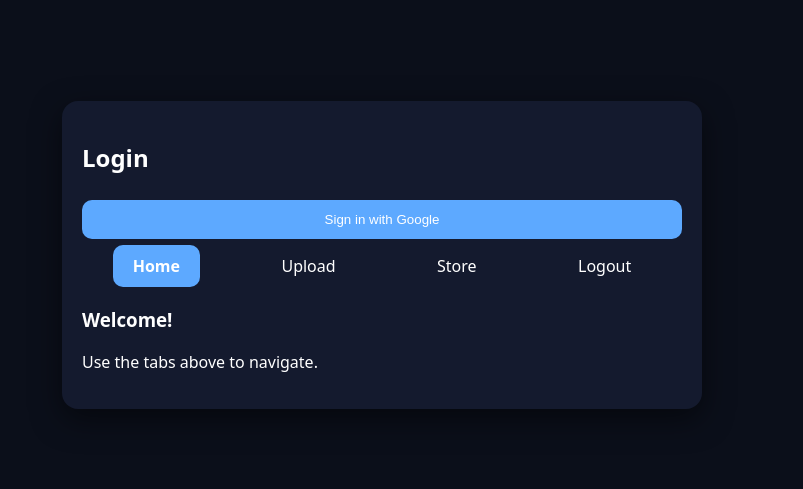
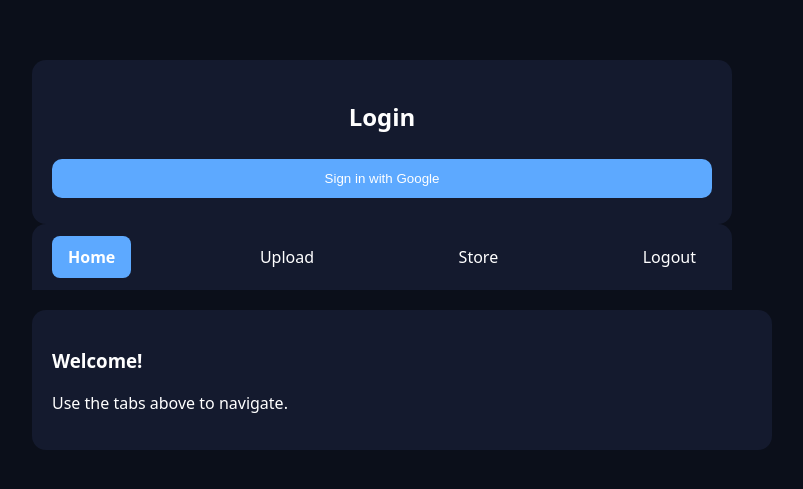
Before and after one commit to oceandevs67/opengenerator, a plain HTML site: page index.html in a window 1280 px wide. Shown: the part 145-634 px from the top of the page, without its empty margins (258-1061 px from the left). Drawn offline with Linux system fonts and the light colour scheme; no server answers.

Commit message:
Update index.html

```diff
--- a/index.html
+++ b/index.html
@@ -26,27 +26,26 @@ body {
     display: flex;
     justify-content: center;
     align-items: center;
-    height: 100vh;
+    min-height: 100vh;
 }
 
-.card {
-    width: 600px;
-    border-radius: 16px;
-    background: var(--card);
-    padding: 20px;
-    box-shadow: 0 10px 30px rgba(0,0,0,0.5);
+.container {
+    width: 700px;
 }
 
-.tabs {
+.topbar {
     display: flex;
-    justify-content: space-around;
+    justify-content: space-between;
+    background: var(--card);
+    padding: 12px 20px;
+    border-radius: 14px 14px 0 0;
     margin-bottom: 20px;
-    cursor: pointer;
 }
 
 .tab {
-    padding: 10px 20px;
-    border-radius: 10px;
+    cursor: pointer;
+    padding: 10px 16px;
+    border-radius: 8px;
     transition: 0.2s;
 }
 
@@ -55,51 +54,81 @@ body {
     font-weight: bold;
 }
 
-.section { display: none; }
+.card {
+    background: var(--card);
+    border-radius: 14px;
+    padding: 20px;
+    display: flex;
+    flex-direction: column;
+    align-items: center;
+}
+
+input, button {
+    width: 100%;
+    padding: 12px;
+    margin: 6px 0;
+    border-radius: 10px;
+    border: none;
+    outline: none;
+}
+
+button {
+    background: var(--accent);
+    color: white;
+    cursor: pointer;
+    transition: 0.2s;
+}
+
+button:hover { transform: translateY(-2px); }
+
+.section { display: none; width: 100%; }
 .section.active { display: block; }
 
-input, button { width: 100%; padding: 12px; margin: 6px 0; border-radius: 10px; border: none; outline: none; }
-button { background: var(--accent); color: white; cursor: pointer; transition: 0.2s; }
-button:hover { transform: translateY(-2px); }
-
-.item { padding: 8px; border-bottom: 1px solid #2a335a; margin-bottom: 4px; }
+.item { padding: 8px; border-bottom: 1px solid #2a335a; margin-bottom: 4px; display: flex; justify-content: space-between; align-items: center; width: 100%; }
+.item button { width: auto; padding: 6px 12px; }
 </style>
 </head>
 
 <body>
-<div class="card">
 
-    <div id="login-section">
+<div class="container">
+
+    <!-- Login -->
+    <div id="login-section" class="card">
         <h2>Login</h2>
         <button onclick="loginGoogle()">Sign in with Google</button>
     </div>
 
+    <!-- App -->
     <div id="app-section" class="hidden">
-        <div class="tabs">
+
+        <!-- Top tabs -->
+        <div class="topbar">
             <div class="tab active" onclick="showTab('home')">Home</div>
             <div class="tab" onclick="showTab('upload')">Upload</div>
             <div class="tab" onclick="showTab('store')">Store</div>
             <div class="tab" onclick="logout()">Logout</div>
         </div>
 
-        <div id="home" class="section active">
+        <!-- Sections -->
+        <div id="home" class="section active card">
             <h3>Welcome!</h3>
             <p>Use the tabs above to navigate.</p>
         </div>
 
-        <div id="upload" class="section">
+        <div id="upload" class="section card">
             <h3>Upload Game</h3>
             <input id="gameName" placeholder="Game name">
             <input id="appid" placeholder="AppID">
             <button onclick="addGame()">Upload</button>
         </div>
 
-        <div id="store" class="section">
+        <div id="store" class="section card">
             <h3>Store</h3>
             <div id="store-list"></div>
         </div>
+
     </div>
-
 </div>
 
 <script>
@@ -112,15 +141,15 @@ const firebaseConfig = {
   appId: "1:290500738508:web:785b834ef0ee67673bb169",
   measurementId: "G-LD173LGGPQ"
 };
+
 firebase.initializeApp(firebaseConfig);
-
 const auth = firebase.auth();
 const db = firebase.firestore();
 
 /* Tabs */
 function showTab(id){
-    document.querySelectorAll('.tab').forEach(t => t.classList.remove('active'));
-    document.querySelectorAll('.section').forEach(s => s.classList.remove('active'));
+    document.querySelectorAll('.tab').forEach(t=>t.classList.remove('active'));
+    document.querySelectorAll('.section').forEach(s=>s.classList.remove('active'));
     document.querySelector(`[onclick="showTab('${id}')"]`).classList.add('active');
     document.getElementById(id).classList.add('active');
 }
@@ -141,12 +170,22 @@ function logout(){
     auth.signOut();
 }
 
-/* Store */
+/* Store / Upload */
 function addGame(){
+    const user = auth.currentUser;
+    if(!user) return alert("You must sign in to upload!");
     const name = document.getElementById('gameName').value.trim();
     const appid = document.getElementById('appid').value.trim();
     if(!name || !/^\d+$/.test(appid)) return alert('Enter valid game name & numeric AppID');
-    db.collection('games').add({name, appid, downloads:0, time:Date.now()});
+
+    db.collection('games').add({
+        name,
+        appid,
+        uploader: user.displayName || user.email,
+        downloads:0,
+        time: Date.now()
+    });
+
     document.getElementById('gameName').value='';
     document.getElementById('appid').value='';
 }
@@ -160,7 +199,10 @@ function loadStore(){
             const g = doc.data();
             storeList.innerHTML += `
                 <div class="item">
-                    <b>${g.name}</b> (AppID: ${g.appid}) — Downloads: ${g.downloads}
+                    <div>
+                        <b>${g.name}</b> (AppID: ${g.appid})<br>
+                        <small>Uploaded by: ${g.uploader}</small>
+                    </div>
                     <button onclick="download('${doc.id}','${g.appid}')">Lua</button>
                 </div>
             `;
@@ -169,6 +211,8 @@ function loadStore(){
 }
 
 function download(docId, appid){
+    const user = auth.currentUser;
+    if(!user) return alert("You must sign in to download!");
     const lua = `addappid(${appid})`;
     const blob = new Blob([lua], {type:'text/plain'});
     const a = document.createElement('a');
```
